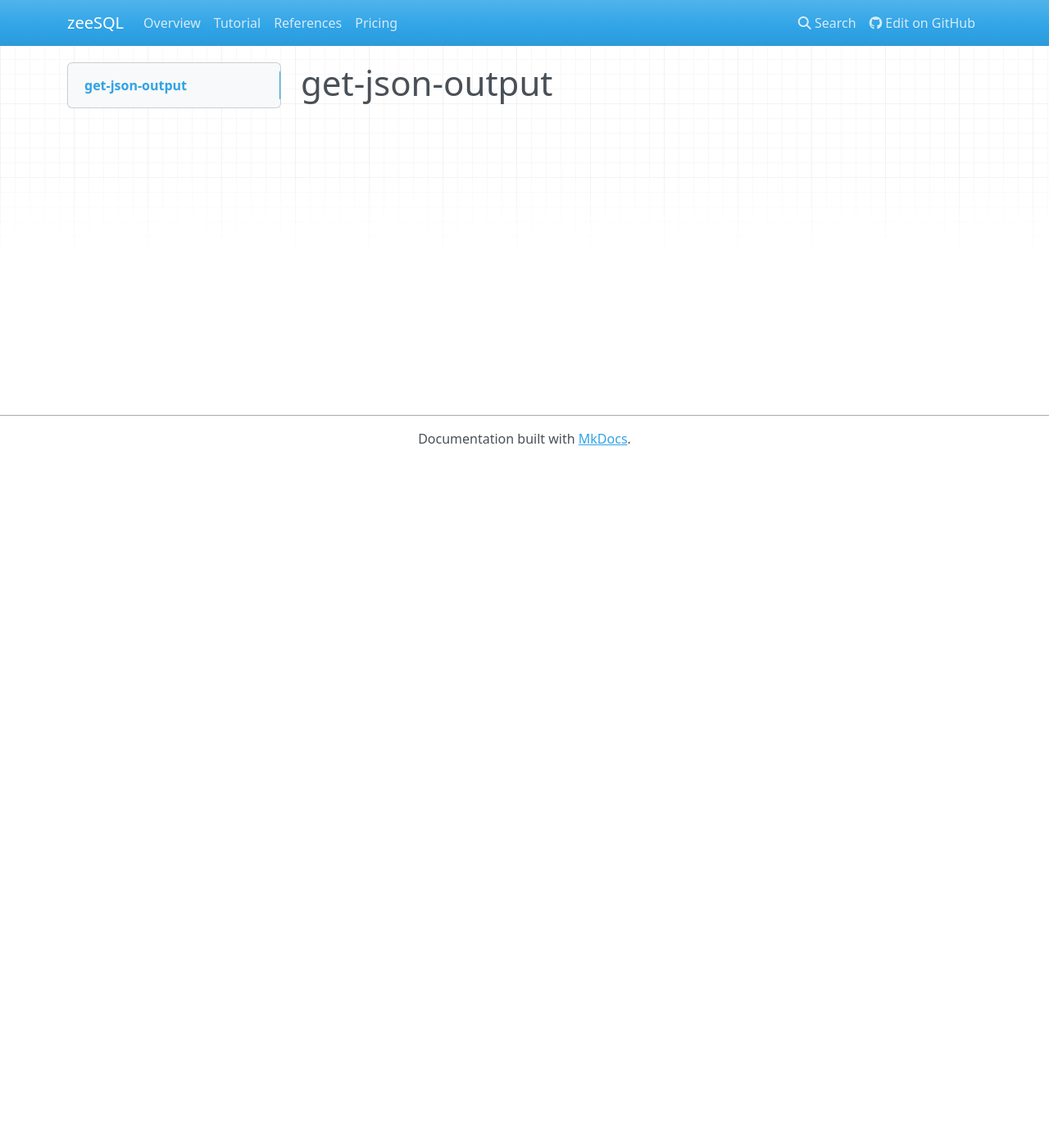
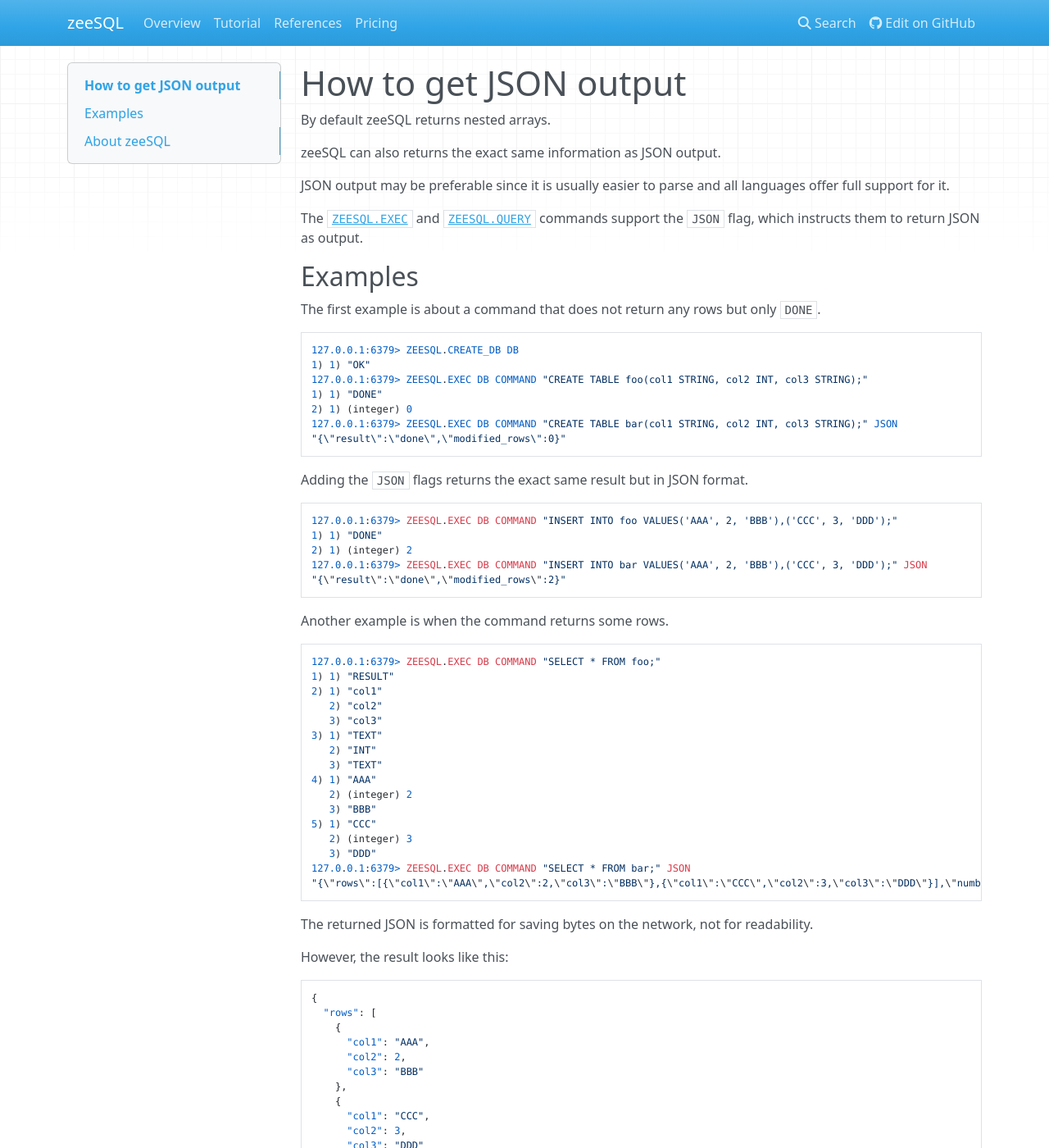
Before and after one commit to RedBeardLab/zeeSQL-doc, an MkDocs documentation site: the page built from docs/how-to/get-json-output.md, in a window 1280 px wide and 1400 px high. Shown: the whole window at 82% size. Built offline with MkDocs 1.6.1, drawn with Linux system fonts in a browser that asks for light colours; nearby versions of some CDN libraries; old or Windows-style settings are respelled for this version of MkDocs; some of the changed text lies outside the part shown.

Commit message:
add info about how to get the JSON output

````diff
--- a/docs/how-to/get-json-output.md
+++ b/docs/how-to/get-json-output.md
@@ -1 +1,101 @@
-# get-json-output
+# How to get JSON output
+
+By default zeeSQL returns nested arrays.
+
+zeeSQL can also returns the exact same information as JSON output.
+
+JSON output may be preferable since it is usually easier to parse and all languages offer full support for it.
+
+The [`ZEESQL.EXEC`][exec] and [`ZEESQL.QUERY`][query] commands support the `JSON` flag, which instructs them to return JSON as output.
+
+## Examples
+
+The first example is about a command that does not return any rows but only `DONE`.
+
+```
+127.0.0.1:6379> ZEESQL.CREATE_DB DB
+1) 1) "OK"
+127.0.0.1:6379> ZEESQL.EXEC DB COMMAND "CREATE TABLE foo(col1 STRING, col2 INT, col3 STRING);"
+1) 1) "DONE"
+2) 1) (integer) 0
+127.0.0.1:6379> ZEESQL.EXEC DB COMMAND "CREATE TABLE bar(col1 STRING, col2 INT, col3 STRING);" JSON
+"{\"result\":\"done\",\"modified_rows\":0}"
+```
+
+Adding the `JSON` flags returns the exact same result but in JSON format.
+
+```
+127.0.0.1:6379> ZEESQL.EXEC DB COMMAND "INSERT INTO foo VALUES('AAA', 2, 'BBB'),('CCC', 3, 'DDD');"
+1) 1) "DONE"
+2) 1) (integer) 2
+127.0.0.1:6379> ZEESQL.EXEC DB COMMAND "INSERT INTO bar VALUES('AAA', 2, 'BBB'),('CCC', 3, 'DDD');" JSON
+"{\"result\":\"done\",\"modified_rows\":2}"
+```
+
+Another example is when the command returns some rows.
+
+```
+127.0.0.1:6379> ZEESQL.EXEC DB COMMAND "SELECT * FROM foo;"
+1) 1) "RESULT"
+2) 1) "col1"
+   2) "col2"
+   3) "col3"
+3) 1) "TEXT"
+   2) "INT"
+   3) "TEXT"
+4) 1) "AAA"
+   2) (integer) 2
+   3) "BBB"
+5) 1) "CCC"
+   2) (integer) 3
+   3) "DDD"
+127.0.0.1:6379> ZEESQL.EXEC DB COMMAND "SELECT * FROM bar;" JSON
+"{\"rows\":[{\"col1\":\"AAA\",\"col2\":2,\"col3\":\"BBB\"},{\"col1\":\"CCC\",\"col2\":3,\"col3\":\"DDD\"}],\"number_of_rows\":2,\"columns\":{\"col1\":\"TEXT\",\"col2\":\"INT\",\"col3\":\"TEXT\"}}"
+```
+
+The returned JSON is formatted for saving bytes on the network, not for readability.
+
+However, the result looks like this:
+
+```
+{
+  "rows": [
+    {
+      "col1": "AAA",
+      "col2": 2,
+      "col3": "BBB"
+    },
+    {
+      "col1": "CCC",
+      "col2": 3,
+      "col3": "DDD"
+    }
+  ],
+  "number_of_rows": 2,
+  "columns": {
+    "col1": "TEXT",
+    "col2": "INT",
+    "col3": "TEXT"
+  }
+}
+```
+
+The `rows` key contains the actual result set, each row is an object with a key the name of the column and with value the actual value of the row.
+
+Then there is the `number_of_rows` key, an integer that describes how many rows are returned in this result set.
+
+The `columns` field maps the name of the column to their type.
+
+Overall returning JSON from zeeSQL is very simple, just add the `JSON` flag to your command and you are done.
+
+## About zeeSQL
+
+zeeSQL is a Redis Module that provides SQL capabilities to Redis.
+It allows the creation and management of several SQL databases, each one independent from the other.
+Moreover, zeeSQL provides out-of-the-box [secondary indexes](../secondary-indexes.md) capabilities, allowing fast and easy search by value in Redis.
+
+
+
+[exec]: ../references.md#zeesql-exec
+[query]: ../references.md#zeesql-query
+[json]: ../references.md#json-flag
````
